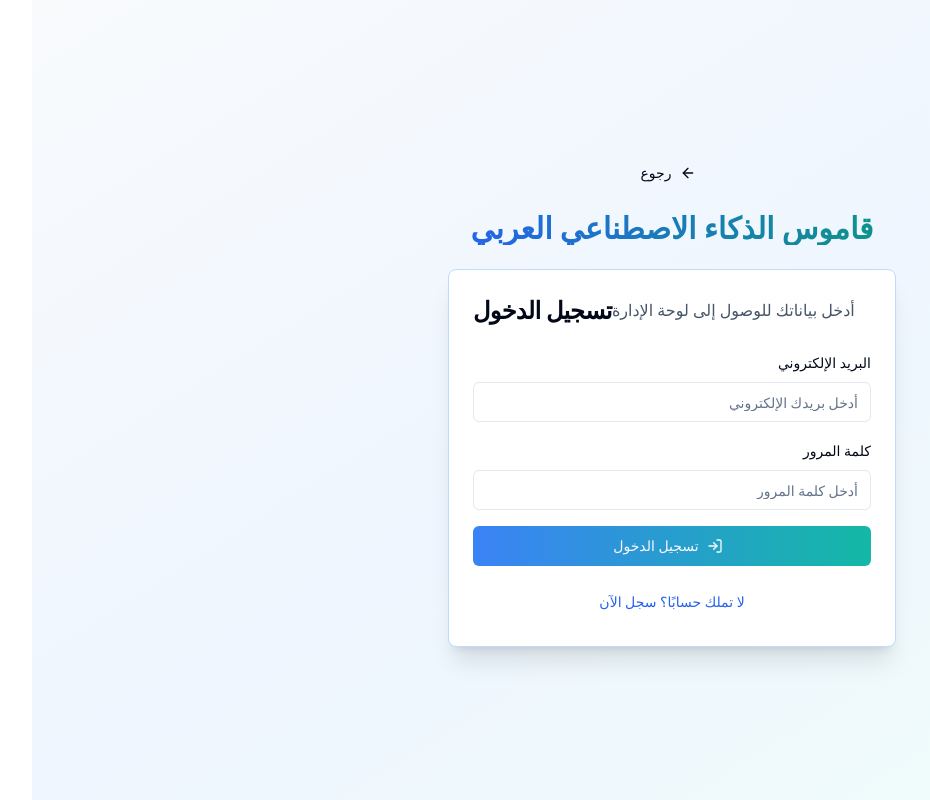
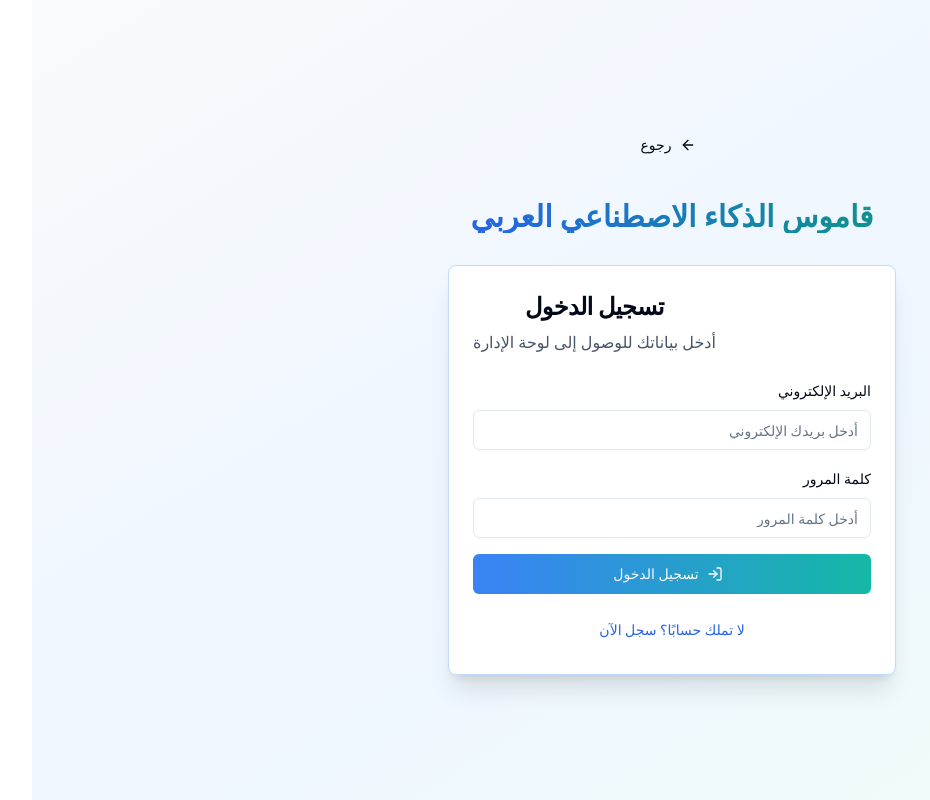
Before and after one commit to oizidbih/arabic-ai-lexicon-hub-31425022, a React (Vite) app: page /auth in a window 1280 px wide. Shown: the whole page, without its empty margins (185-1115 px from the left). Built offline with nearby package versions, Linux system fonts and the light colour scheme.

Commit message:
Fix: Resolve overlapping issue in Auth page
Adjusted the layout in `src/pages/Auth.tsx` to prevent overlapping elements, ensuring the title and description are correctly positioned.

```diff
--- a/src/pages/Auth.tsx
+++ b/src/pages/Auth.tsx
@@ -1,3 +1,4 @@
+
 import React, { useState, useEffect } from "react";
 import { Card, CardHeader, CardTitle, CardContent } from "@/components/ui/card";
 import { Button } from "@/components/ui/button";
@@ -67,8 +68,8 @@ const Auth = () => {
 
   return (
     <div className="min-h-screen bg-gradient-to-br from-slate-50 via-blue-50 to-teal-50 flex items-center justify-center p-4">
-      <div className="w-full max-w-md space-y-6">
-        <div className="text-center">
+      <div className="w-full max-w-md space-y-8">
+        <div className="text-center space-y-4">
           <Button
             variant="ghost"
             onClick={() => window.history.back()}
@@ -89,7 +90,8 @@ const Auth = () => {
         </div>
 
         <Card className="shadow-xl border-blue-200">
-          <CardHeader className="space-y-1 text-center">
+          <CardHeader className="space-y-4 text-center">
+            <div className="space-y-2">
               <CardTitle className={`text-2xl ${language === "ar" ? "font-arabic" : ""}`}>
                 {isLogin
                   ? language === "en"
@@ -108,6 +110,7 @@ const Auth = () => {
                   ? "Create an account to get started"
                   : "أنشئ حسابًا للبدء"}
               </p>
+            </div>
           </CardHeader>
 
           <CardContent>
```
Lines whose indentation alone changed are shown as unchanged.
